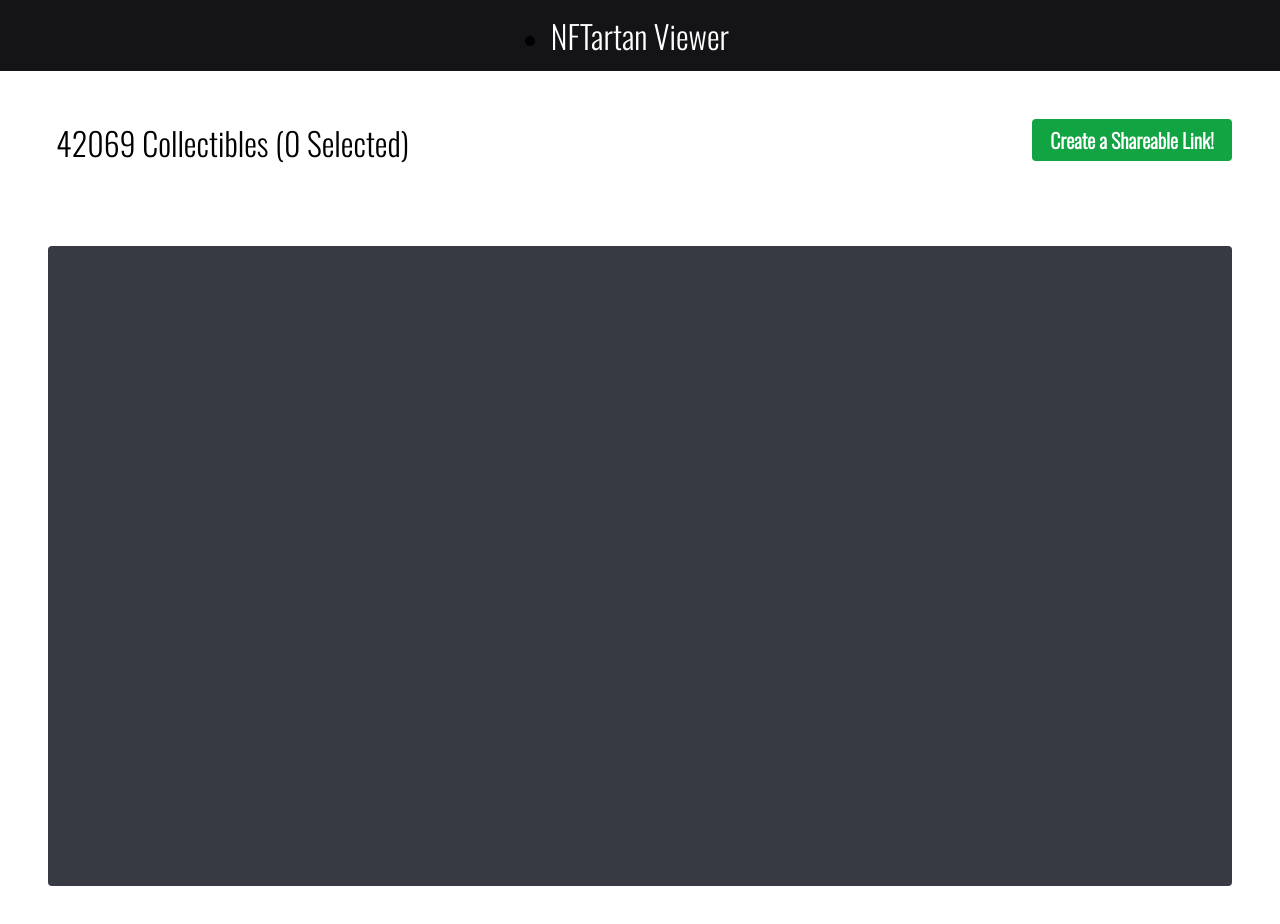
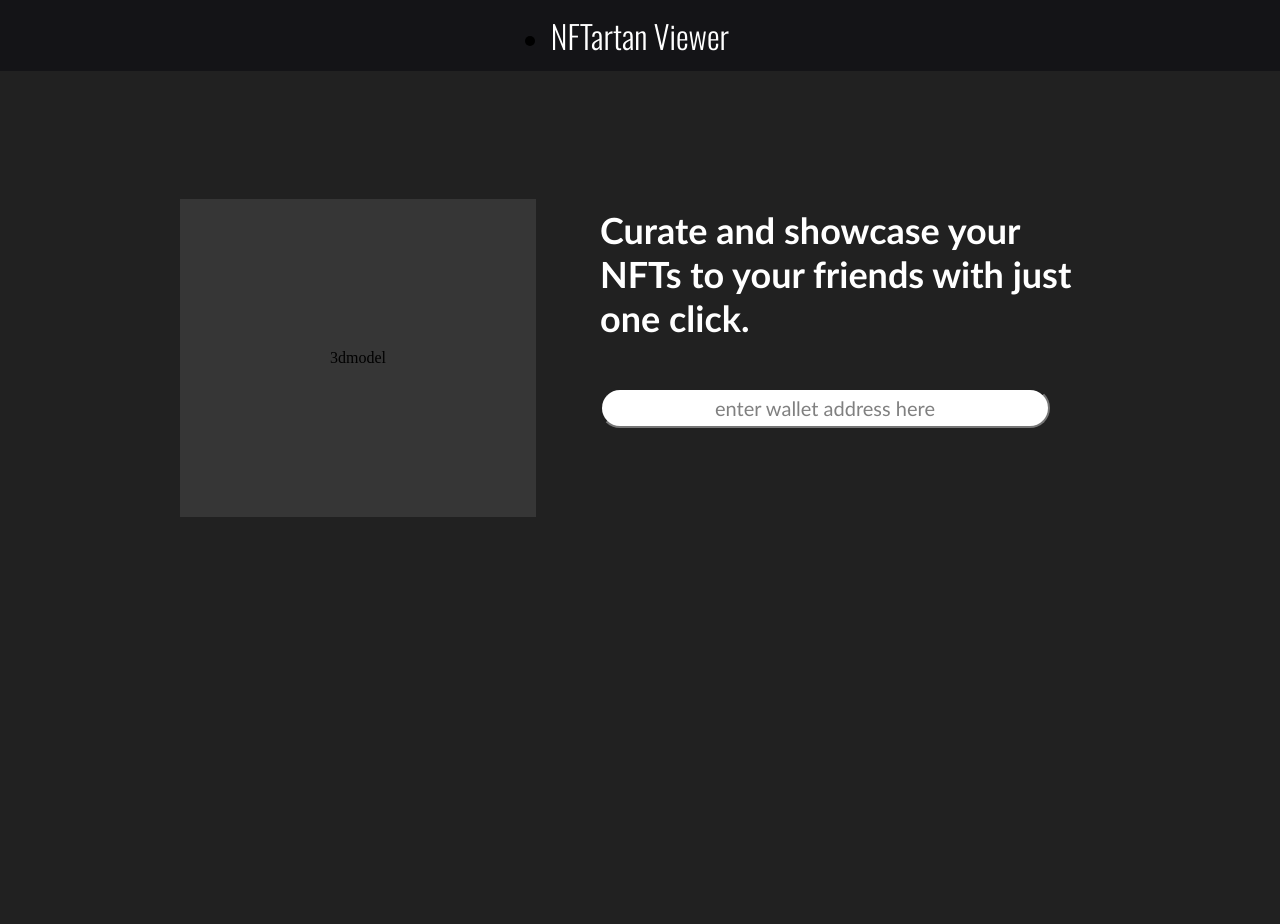
Before and after one commit to AndGao015/NFTartan, a React (Create React App) app in the folder nftartan/: page / in a window 1280 px wide. Shown: the top 924 px of the page. After the commit the page ends 800 px from the top, so only its background shows below. Built offline with nearby package versions, Linux system fonts and the light colour scheme.

Commit message:
created landing page

```diff
--- a/nftartan/package.json
+++ b/nftartan/package.json
@@ -8,6 +8,7 @@
     "@testing-library/user-event": "^13.5.0",
     "react": "^17.0.2",
     "react-dom": "^17.0.2",
+    "react-helmet": "^6.1.0",
     "react-scripts": "5.0.0",
     "web-vitals": "^2.1.2"
   },
--- a/nftartan/src/App.js
+++ b/nftartan/src/App.js
@@ -1,15 +1,23 @@
-import React from 'react'
-import Navbar from './components/Navbar'
-import Display from './pages/Display'
-import './App.css'
+import React from "react";
+import Navbar from "./components/Navbar";
+import Display from "./pages/Display";
+import LandingPage from "./pages/LandingPage";
+import { Helmet } from "react-helmet";
+import "./App.css";
 
 function App() {
   return (
-    <div className="navbar-top">
+    <div>
+      {/* using React Helmet Library to set placeholder background color */}
+      <Helmet>
+        <style>{"body { background-color: #212121; }"}</style>
+      </Helmet>
+
       <div className="navbar-top">
         <Navbar />
       </div>
-      <Display />
+      <LandingPage />
+      {/* <Display /> */}
     </div>
   );
 }
--- /dev/null
+++ b/nftartan/src/pages/LandingPage.js
@@ -0,0 +1,52 @@
+import { useState } from "react";
+import "../styles/LandingPage.css";
+
+const LandingPage = () => {
+  const [address, setAddress] = useState("enter wallet address here");
+
+  const enterHandler = (event) => {
+    if (event.key === "Enter") {
+      window.alert(`entered address is ${address}`);
+    }
+  };
+
+  const changeAddressHandler = (event) => {
+    setAddress(event.target.value);
+  };
+
+  const focusHandler = (event) => {
+    if (address === "enter wallet address here") {
+      setAddress("");
+    }
+  };
+
+  const focusOutHandler = (event) => {
+    if (address === "") {
+      setAddress("enter wallet address here");
+    }
+  };
+
+  return (
+    <div className="landing-container">
+      <div className="model">3dmodel</div>
+      <div className="landing-contents">
+        <h3 className="landing-title">
+          Curate and showcase your NFTs to your friends with just one click.
+        </h3>
+        <input
+          type="text"
+          className={`landing-input ${
+            address === "enter wallet address here" ? "empty" : ""
+          }`}
+          value={address}
+          onFocus={focusHandler}
+          onBlur={focusOutHandler}
+          onChange={changeAddressHandler}
+          onKeyDown={enterHandler}
+        />
+      </div>
+    </div>
+  );
+};
+
+export default LandingPage;
--- /dev/null
+++ b/nftartan/src/styles/LandingPage.css
@@ -0,0 +1,46 @@
+.landing-container {
+  display: flex;
+  align-items: center;
+  justify-content: center;
+  margin-top: 128px;
+}
+
+.model {
+  background-color: rgb(54, 54, 54);
+  padding: 150px;
+  margin-right: 64px;
+}
+
+.landing-contents {
+  height: 300px;
+  width: 500px;
+  min-width: 500px;
+  display: flex;
+  flex-direction: column;
+  justify-content: flex-start;
+}
+
+h3.landing-title {
+  color: white;
+  font-size: 36px;
+  font-family: "Trebuchet MS", "Lucida Sans Unicode", "Lucida Grande",
+    "Lucida Sans", Arial, sans-serif;
+}
+
+.landing-input {
+  margin-top: 48px;
+  border-radius: 20px;
+  height: 40px;
+  width: 450px;
+  min-width: 450px;
+  padding-inline: 16px;
+  font-family: "Trebuchet MS", "Lucida Sans Unicode", "Lucida Grande",
+    "Lucida Sans", Arial, sans-serif;
+  font-size: 20px;
+  text-align: center;
+}
+
+.landing-input.empty {
+  color: grey;
+  text-align: center;
+}
```
Also changed, not shown: 1 other file (tests, documents, lock files or other folders).
